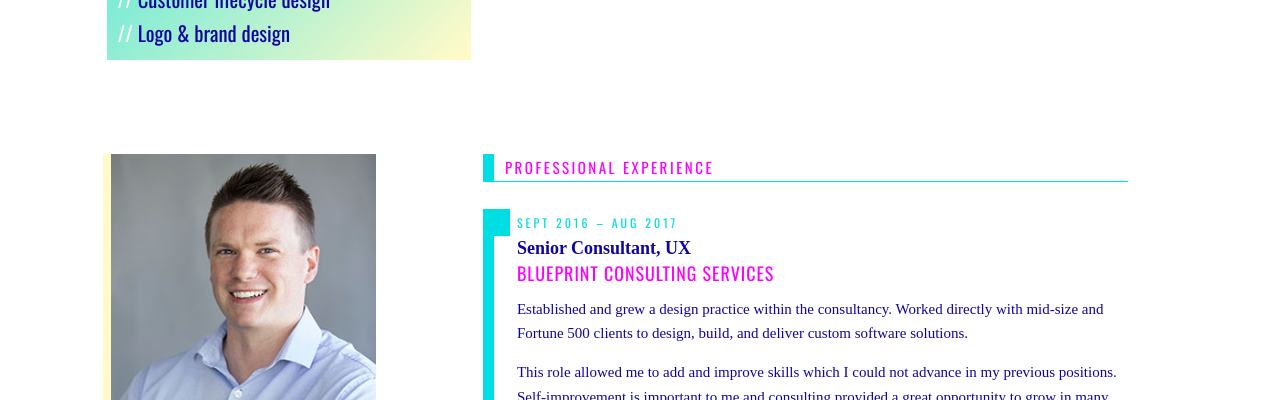
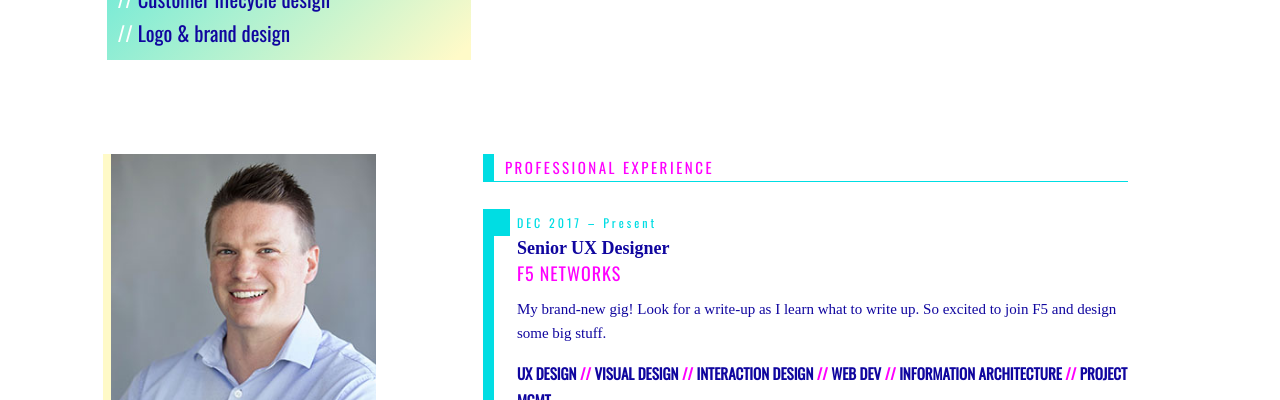
Before and after one commit to zbedell/zacbedell_com2017, a website: page about.html in a window 1280 px wide. Shown: the part 552-952 px from the top of the page. Drawn offline with nearby package versions, Linux system fonts and the light colour scheme; a web font is replaced by a local one.

Commit message:
Added F5 postion

```diff
--- a/about.html
+++ b/about.html
@@ -207,6 +207,16 @@
       <div id="pro-exp" class="col-7-12 mobile-col-10-12">
         <h4>PROFESSIONAL EXPERIENCE</h4>
         <div class="entry">
+          <h6>DEC 2017 – Present</h6>
+          <h3>Senior UX Designer</h3>
+          <h2>F5 NETWORKS</h2>
+          <p>
+            My brand-new gig! Look for a write-up as I learn what to write up. So excited to join F5 and design some big stuff.
+          </p>
+          <h5>UX DESIGN <span>//</span> VISUAL DESIGN <span>//</span> INTERACTION DESIGN <span>//</span> WEB DEV <span>//</span> INFORMATION ARCHITECTURE <span>//</span> PROJECT MGMT</h5>
+        </div>
+
+        <div class="entry">
           <h6>SEPT 2016 – AUG 2017</h6>
           <h3>Senior Consultant, UX</h3>
           <h2>BLUEPRINT CONSULTING SERVICES</h2>
```
